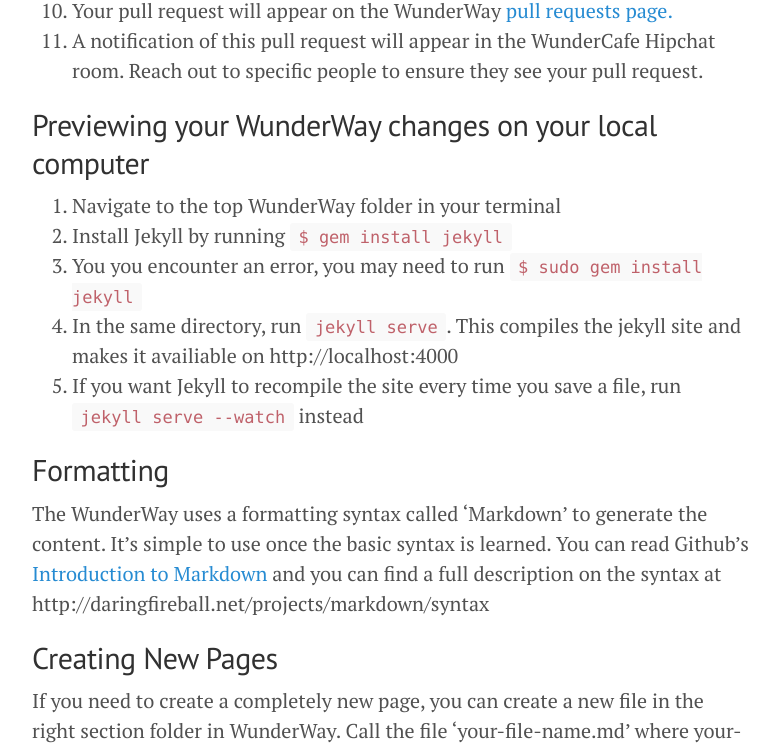
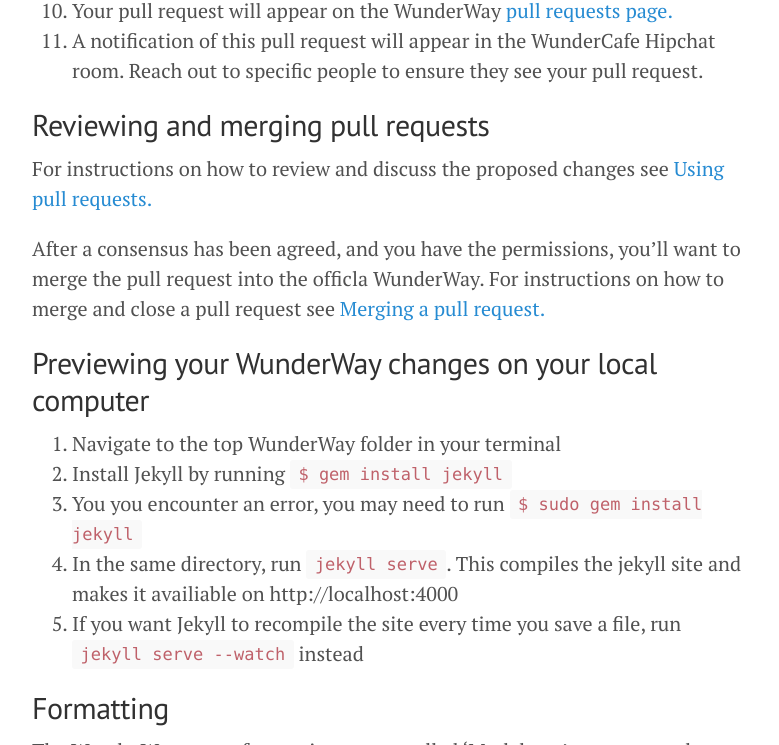
Before and after one commit to tormi/WunderWay, a Jekyll site: the page built from how/how-edit-wunderway.md, in a window 1280 px wide and 900 px high, scrolled down 1956 px, cut to the strip 155-900 px from the top of the window. Shown: the whole strip, without its empty margins (248-1027 px from the left). Built offline with Jekyll 4.4.1, drawn with Linux system fonts in a browser that asks for light colours; nearby versions of some CDN libraries; Markdown is read by kramdown in place of the engine named in the settings.

Commit message:
Added instructions on how to review and merge pull requests

````diff
--- a/how/how-edit-wunderway.md
+++ b/how/how-edit-wunderway.md
@@ -39,6 +39,11 @@
 10. Your pull request will appear on the WunderWay [pull requests page.](https://github.com/wunderkraut/WunderWay/pulls)
 11. A notification of this pull request will appear in the WunderCafe Hipchat room. Reach out to specific people to ensure they see your pull request.
 
+## Reviewing and merging pull requests
+For instructions on how to review and discuss the proposed changes see [Using pull requests.](https://help.github.com/articles/using-pull-requests/#reviewing-proposed-changes)
+
+After a consensus has been agreed, and you have the permissions, you'll want to merge the pull request into the officla WunderWay. For instructions on how to merge and close a pull request see [Merging a pull request.](https://help.github.com/articles/merging-a-pull-request/)
+
 ## Previewing your WunderWay changes on your local computer
 1. Navigate to the top WunderWay folder in your terminal
 2. Install Jekyll by running ``` $ gem install jekyll ```
````
